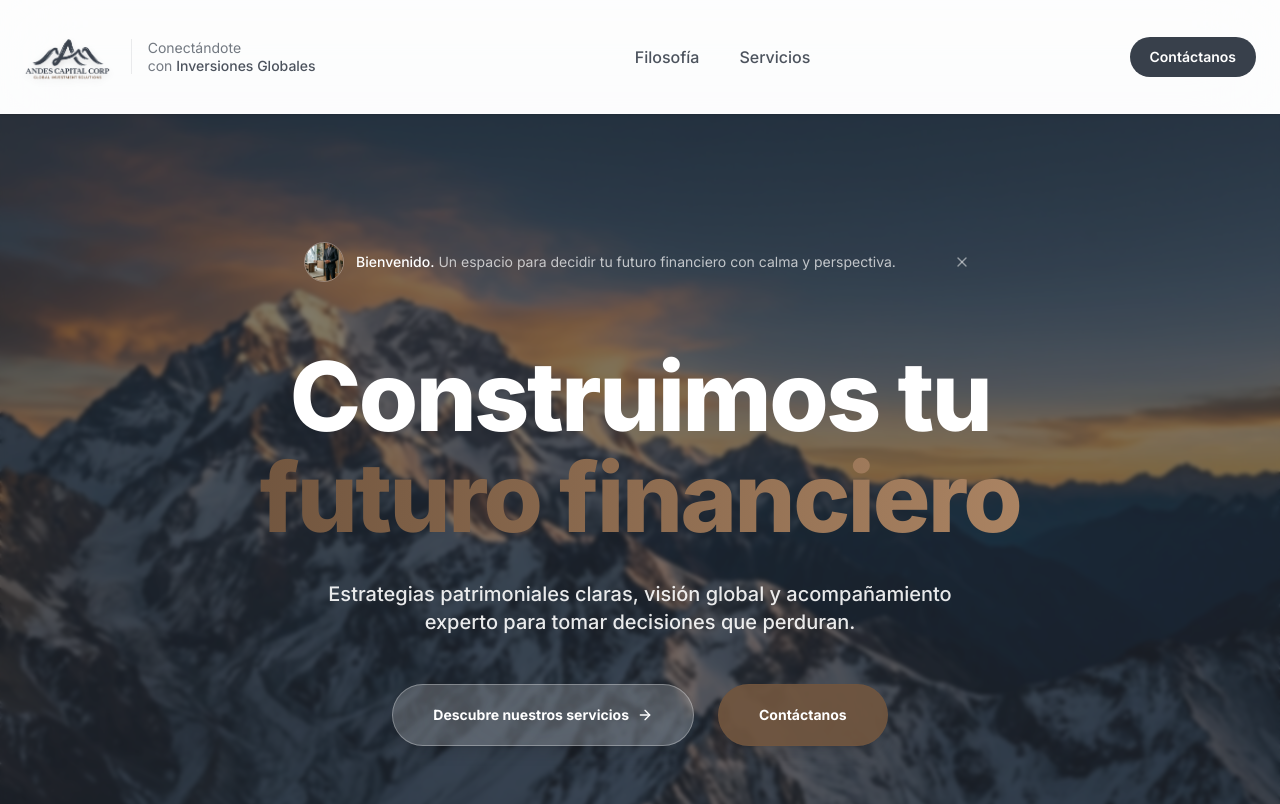
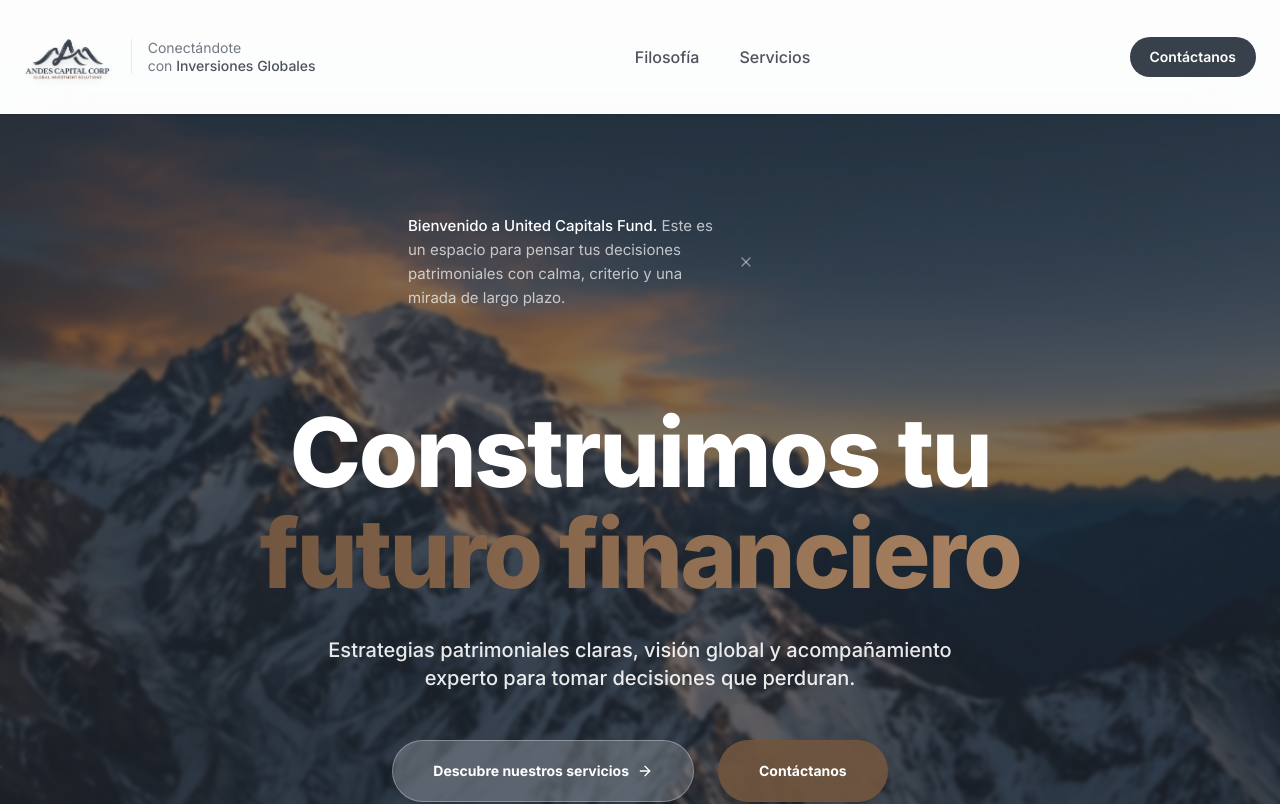
Before and after one commit to dumbaskidd/united-capitals-fund-v2, a Next.js app: page / in a window 1280 px wide. Shown: the top 804 px of the page. Built offline with nearby package versions, Linux system fonts and the light colour scheme.

Commit message:
Make welcome message feel native to hero

```diff
--- a/src/components/WelcomeModal.tsx
+++ b/src/components/WelcomeModal.tsx
@@ -10,22 +10,33 @@ export default function WelcomeModal() {
   if (!open) return null;
 
   return (
-    <aside className="mx-auto flex w-full max-w-2xl items-center justify-center gap-3 pb-8 text-left" aria-label="Bienvenida">
-      <div className="relative hidden h-10 w-10 shrink-0 overflow-hidden rounded-full border border-white/30 sm:block">
-        <Image src="/expert-welcome.png" alt="" fill className="object-cover object-center" priority />
-      </div>
-      <p className="min-w-0 flex-1 text-sm leading-6 text-white/70">
-        <span className="font-medium text-white">Bienvenido.</span>{" "}
-        Un espacio para decidir tu futuro financiero con calma y perspectiva.
-      </p>
-      <button
+    <aside
+      className="relative mx-auto mb-10 flex w-full max-w-lg items-center gap-4 text-left"
+      aria-label="Bienvenida"
+    >
+      <div className="flex min-w-0 flex-1 items-center px-5 py-4 pr-3 sm:px-6 sm:py-5">
+        <p className="text-sm leading-6 text-white/70 sm:text-[15px]">
+          <span className="font-medium text-white">Bienvenido a United Capitals Fund.</span>{" "}
+          Este es un espacio para pensar tus decisiones patrimoniales con calma, criterio y una mirada de largo plazo.
+        </p>
+        <button
           type="button"
           onClick={() => setOpen(false)}
           aria-label="Cerrar bienvenida"
-          className="shrink-0 rounded-full p-1.5 text-white/50 transition hover:bg-white/10 hover:text-white focus:outline-none focus:ring-2 focus:ring-white/60"
+          className="ml-3 shrink-0 rounded-full p-1.5 text-white/45 transition hover:bg-white/10 hover:text-white focus:outline-none focus:ring-2 focus:ring-white/60"
         >
           <X className="h-4 w-4" />
         </button>
+      </div>
+      <div className="relative hidden w-24 shrink-0 sm:block">
+        <Image
+          src="/expert-welcome.png"
+          alt="Experto de United Capitals Fund"
+          fill
+          className="object-cover object-center opacity-85"
+          priority
+        />
+      </div>
     </aside>
   );
 }
```
